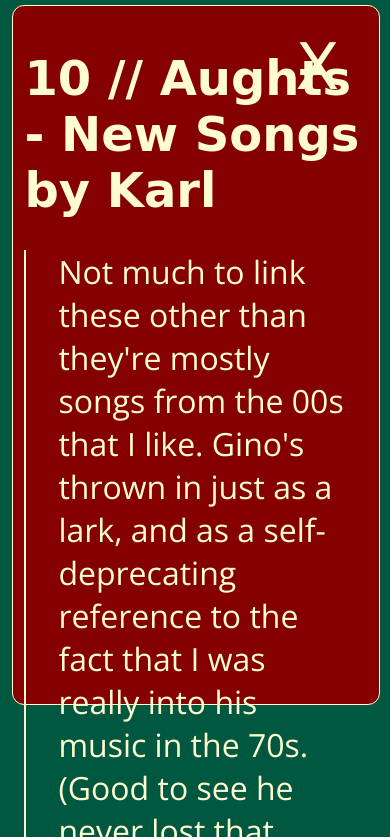
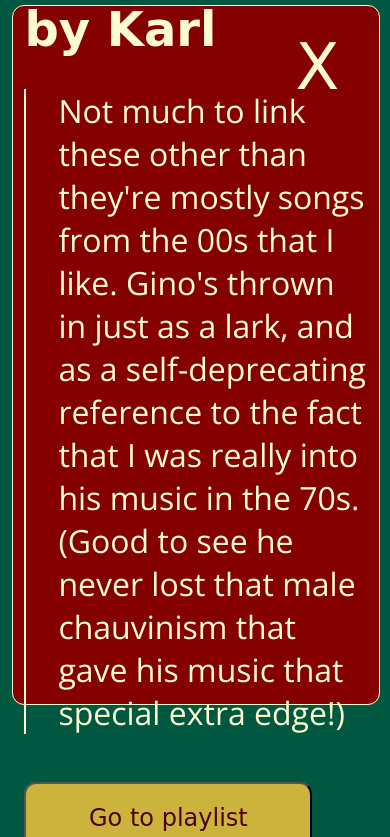
Before and after one commit to shduff/kevin, a plain HTML site: page index.html in a window 390 px wide. Both pictures are taken after a click on the element "10". Shown: the part 1583-2420 px from the top of the page. Drawn offline with nearby package versions, Linux system fonts and the light colour scheme; a web font is replaced by a local one.

Commit message:
fixing mobile styling

```diff
--- a/index.html
+++ b/index.html
@@ -98,6 +98,9 @@
 		color:#FFFDD0;
 		border-radius: 12px;
 		border:#FFFDD0 solid 1px;
+		display:flex;
+		flex-direction: column;
+		justify-content:center;
 	}
 	input {
 		height:3em;
@@ -115,6 +118,7 @@
 	}
 	.popTitle {
 		font-size:1.5em;
+		margin-bottom:0;
 	}
 	.popCloseButton {
 		cursor: pointer;
@@ -128,7 +132,7 @@
 	}
 	.popDescription {
 		font-family:'Open Sans',sans-serif;
-
+		margin:1em 0 1.5em 0;
 	}
 </style>
 
```
